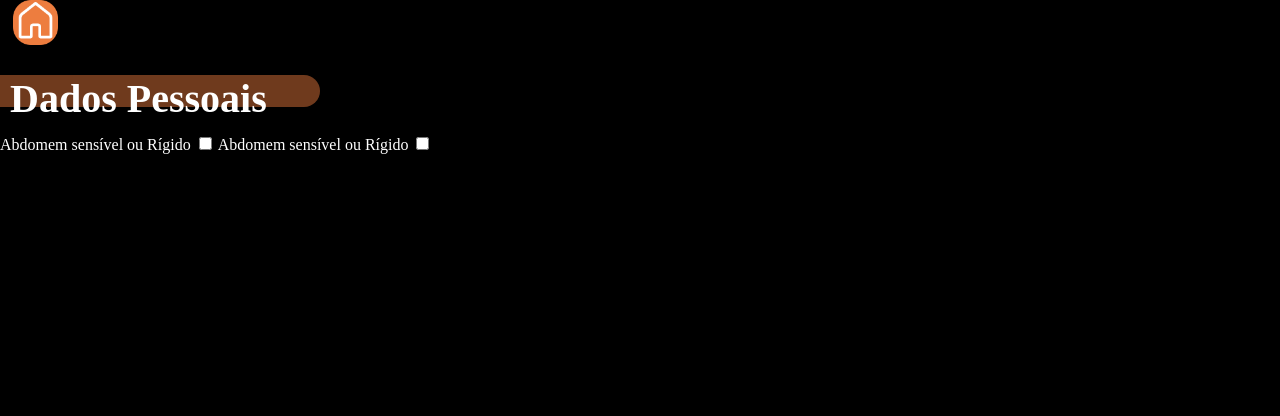
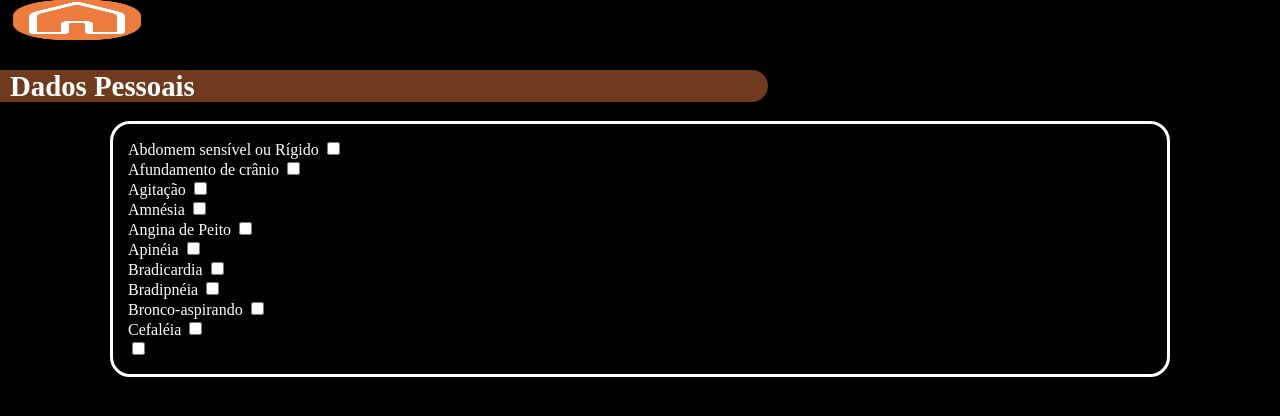
Before and after one commit to ArthurLima340/SA-bombeiros, a PHP site: page /sinais_sintomas.html in a window 1280 px wide. Shown: the part 120-536 px from the top of the page. Run offline with PHP 8.4, Linux system fonts and the light colour scheme.

Commit message:
atualização

```diff
--- a/sinais_sintomas/css/sinais_sintomas.css
+++ b/sinais_sintomas/css/sinais_sintomas.css
@@ -33,8 +33,8 @@ header {
 /* -------------------------------------------- */
 .btn-home {
   margin-left: 1%;
-  width: 45px;
-  height: 45px;
+  width: 10%;
+  height: 5%;
 }
 
 .btn-home img {
@@ -44,11 +44,11 @@ header {
 
 /* -------------------------------------------- */
 .titulo {
-  font-size: 250%;
-  width: 25%;
+  font-size: 180%;
+  width: 60%;
   height: 4%;
   background-color: #ed7c3f77;
-  border-top-right-radius: 20px;
+  border-top-right-radius: 20px ;
   border-bottom-right-radius: 20px;
 }
 
@@ -59,4 +59,13 @@ header {
 /* -------------------------------------------- */
 .conteudo {
   width: 100%;
+  display: flex;
+  align-items: center;
+  justify-content: center;
 }
+form {
+  width: 80%;
+  border: 3px solid white;
+  padding: 15px;
+  border-radius: 20px;
+}
--- a/sinais_sintomas/sinais_sintomas.html
+++ b/sinais_sintomas/sinais_sintomas.html
@@ -25,13 +25,58 @@
     </h1>
 
     <div class="conteudo">
-        <form method='POST' action='recebe-dados.php'>
+        <form class="form" method='POST' action='recebe-dados.php'>
 
-            <label for="abdomem_sensível_rígido	">Abdomem sensível ou Rígido</label>
-            <input type="checkbox" id="abdomem_sensível_rígido	" name="abdomem_sensível_rígido	" />
+            <div class="form">
+                <label for="abdomem_sensível_rígido	">Abdomem sensível ou Rígido</label>
+                <input type="checkbox" id="abdomem_sensível_rígido	" name="abdomem_sensível_rígido	"/>
+            </div>
+            <div class="form">
+                <label for="afundamento_cranio">Afundamento de crânio</label>
+                <input type="checkbox" id="afundamento_cranio" name="afundamento_cranio"/>
+            </div>
+            <div class="form">
+                <label for="agitacao">Agitação</label>
+                <input type="checkbox" id="agitacao" name="agitacao">
+            </div>
+            <div class="form">
+                <label for="amnesia">Amnésia</label>
+                <input type="checkbox" id="amnesia" name="amnesia">
+            </div>
+            <div class="form">
+                <label for="angina_peito">Angina de Peito</label>
+                <input type="checkbox" id="angina_peito" name="angina_peito">
+            </div>
 
-            <label for="abdomem_sensível_rígido	">Abdomem sensível ou Rígido</label>
-            <input type="checkbox" id="abdomem_sensível_rígido	" name="abdomem_sensível_rígido	" />
+            <div class="form">
+                <label for="apineia">Apinéia</label>
+                <input type="checkbox" id="apineia" name="apineia">
+            </div>
+
+            <div class="form">
+                <label for="bradicardia">Bradicardia</label>
+                <input type="checkbox" id="bradicardia" name="bradicardia">
+            </div>
+
+            <div class="form">
+                <label for="bradipneia">Bradipnéia</label>
+                <input type="checkbox" id="bradipneia" name="bradipneia">
+            </div>
+
+            <div class="form">
+                <label for="bronco_aspirando">Bronco-aspirando</label>
+                <input type="checkbox" id="bronco_aspirando" name="bronco_aspirando">
+            </div>
+
+            <div class="form">
+                <label for="cefaleia">Cefaléia</label>
+                <input type="checkbox" id="cefaleia" name="cefaleia">
+            </div>
+
+            <div class="form">
+                <label for=""></label>
+                <input type="checkbox" id="" name="">
+            </div>
 
         </form>
     </div>
```
